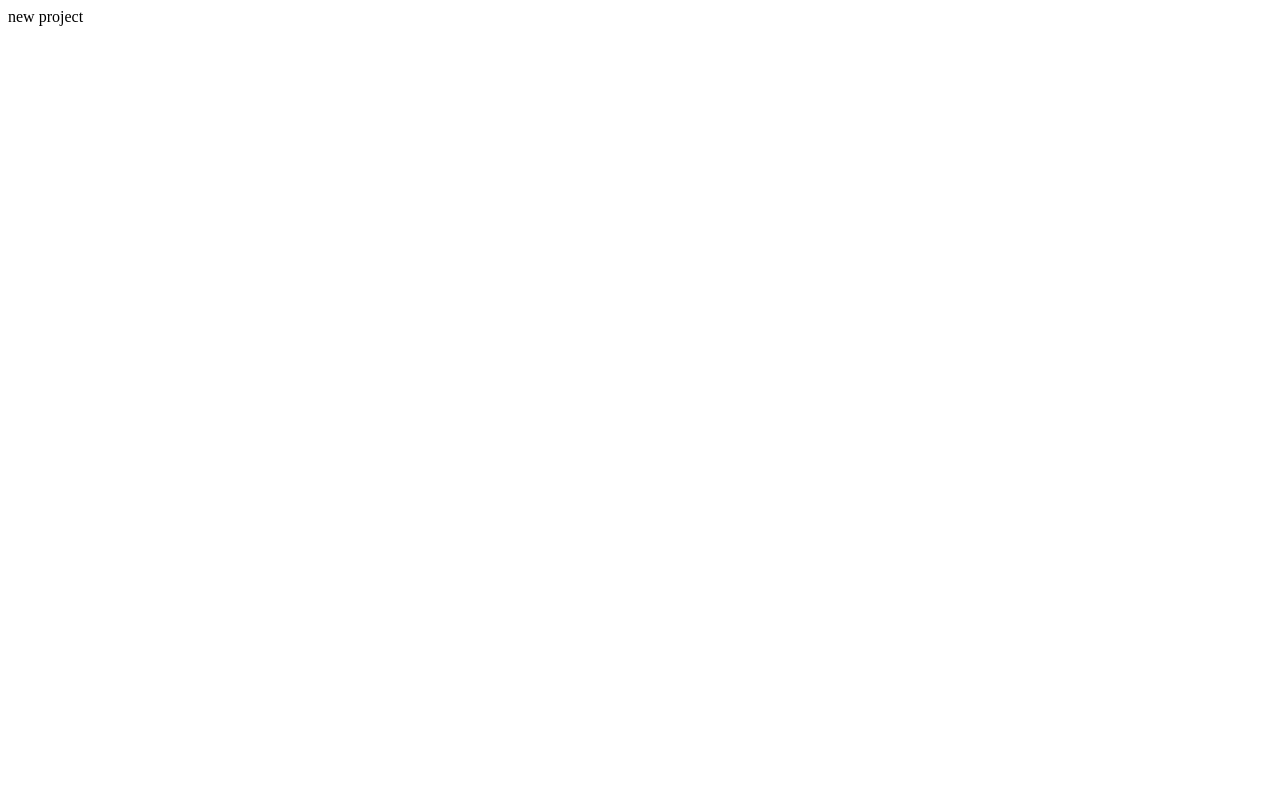
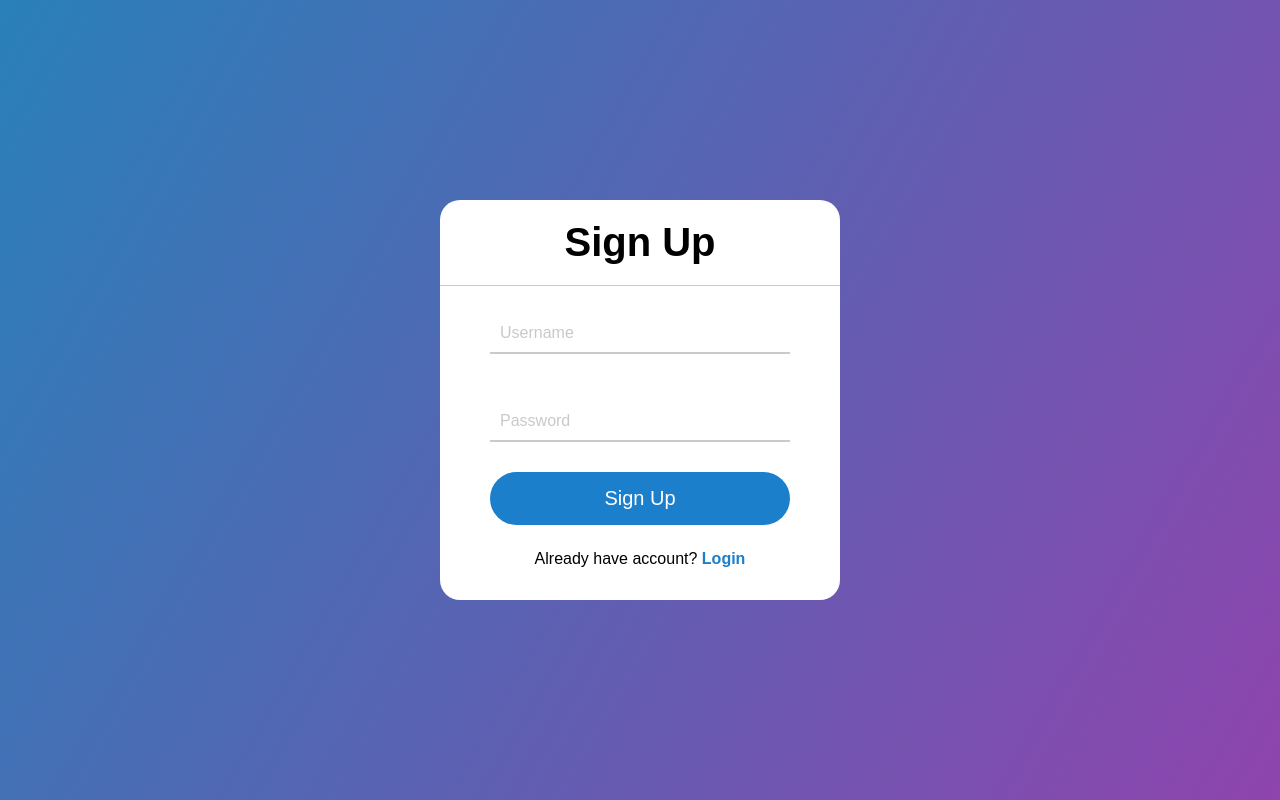
Before and after one commit to hotsummer2626/memo_frontend, a React (Create React App) app: page / in a window 1280 px wide. Built offline with nearby package versions, Linux system fonts and the light colour scheme.

Commit message:
finish the login form ui

```diff
--- a/src/App.js
+++ b/src/App.js
@@ -1,7 +1,19 @@
 import React from "react";
+import "./App.scss";
+import styles from "./App.module.scss";
+import Login from "./components/Login/Login";
+import Content from "./components/Content/Content";
+import { Routes, Route } from "react-router-dom";
 
 const App = () => {
-  return <div>new project</div>;
+  return (
+    <div className={styles.container}>
+      <Routes>
+        <Route path="/" element={<Login />} />
+        <Route path="/content" element={<Content />} />
+      </Routes>
+    </div>
+  );
 };
 
 export default App;
--- /dev/null
+++ b/src/App.module.scss
@@ -0,0 +1,7 @@
+.container {
+  display: flex;
+  justify-content: center;
+  align-items: center;
+  width: 100vw;
+  height: 100vh;
+}
--- /dev/null
+++ b/src/App.scss
@@ -0,0 +1,14 @@
+* {
+  margin: 0;
+  padding: 0;
+  box-sizing: border-box;
+}
+
+body {
+  font-family: Arial, Helvetica, sans-serif;
+  background: linear-gradient(120deg, #2980b9, #8e44ad);
+}
+
+ul {
+  list-style: none;
+}
--- /dev/null
+++ b/src/components/Content/Content.jsx
@@ -0,0 +1,8 @@
+import React from "react";
+import styles from "./Content.module.scss";
+
+const Content = () => {
+  return <div>this is content page!!!</div>;
+};
+
+export default Content;
--- /dev/null
+++ b/src/components/Login/Login.jsx
@@ -0,0 +1,73 @@
+import React, { useState } from "react";
+import styles from "./Login.module.scss";
+
+const Login = () => {
+  const [activeInput, setActiveInput] = useState({
+    username: false,
+    password: false,
+  });
+  const [formData, setFormData] = useState({
+    username: "",
+    password: "",
+  });
+  const [isLoginForm, setIsLoginForm] = useState(false);
+  const onFocusHandler = (inputName) => () =>
+    setActiveInput({ ...activeInput, [inputName]: true });
+  const onBlurHandler = (inputName) => (e) => {
+    if (e.target.value === "") {
+      setActiveInput({ ...activeInput, [inputName]: false });
+    }
+  };
+  const onChangeHandler = (inputName) => (e) =>
+    setFormData({ ...formData, [inputName]: e.target.value });
+
+  const onSubmitHandler = (e) => {
+    e.preventDefault();
+  };
+
+  return (
+    <div className={styles.container}>
+      <h2>{isLoginForm ? "Login" : "Sign Up"}</h2>
+      <form onSubmit={onSubmitHandler}>
+        <label
+          htmlFor="username"
+          className={activeInput.username ? styles.active : ""}
+        >
+          Username
+        </label>
+        <input
+          type="text"
+          id="username"
+          onFocus={onFocusHandler("username")}
+          onBlur={onBlurHandler("username")}
+          onChange={onChangeHandler("username")}
+          className={activeInput.username ? styles.active : ""}
+        />
+        <label
+          htmlFor="password"
+          className={activeInput.password ? styles.active : ""}
+        >
+          Password
+        </label>
+        <input
+          type="text"
+          id="password"
+          onFocus={onFocusHandler("password")}
+          onBlur={onBlurHandler("password")}
+          onChange={onChangeHandler("password")}
+          className={activeInput.password ? styles.active : ""}
+        />
+        <button>{isLoginForm ? "Login" : "Sign Up"}</button>
+      </form>
+      <div className={styles.reminder}>
+        <span>{isLoginForm ? "Not a member?" : "Already have account?"}</span>
+        &nbsp;
+        <span onClick={() => setIsLoginForm(!isLoginForm)}>
+          {isLoginForm ? "Signup" : "Login"}
+        </span>
+      </div>
+    </div>
+  );
+};
+
+export default Login;
--- /dev/null
+++ b/src/components/Login/Login.module.scss
@@ -0,0 +1,59 @@
+.container {
+  width: 400px;
+  height: 400px;
+  background: #fff;
+  border-radius: 20px;
+  h2 {
+    text-align: center;
+    font-size: 40px;
+    border-bottom: 1px solid rgb(201, 201, 201);
+    padding: 20px;
+  }
+  form {
+    display: flex;
+    flex-direction: column;
+    padding: 10px 50px;
+    label {
+      color: rgb(201, 201, 201);
+      transform: translate(10px, 28px);
+      transition: all 0.3s;
+      &.active {
+        color: #1b7fcb;
+        transform: translate(0);
+      }
+    }
+    input {
+      outline: none;
+      border: none;
+      border-bottom: 2px solid rgb(201, 201, 201);
+      height: 40px;
+      font-size: 20px;
+      margin-bottom: 30px;
+      padding: 0 10px;
+      transition: all 0.3s;
+      &.active {
+        border-bottom: 2px solid #1b7fcb;
+      }
+    }
+    button {
+      background: #1b7fcb;
+      border: none;
+      font-size: 20px;
+      color: #fff;
+      padding: 15px 0;
+      border-radius: 50px;
+      margin-bottom: 15px;
+      cursor: pointer;
+    }
+  }
+  .reminder{
+    text-align: center;
+    span{
+      &:last-child{
+        color: #1b7fcb;
+        font-weight: bold;
+        cursor: pointer;
+      }
+    }
+  }
+}
--- a/src/index.js
+++ b/src/index.js
@@ -1,6 +1,11 @@
 import React from "react";
 import ReactDOM from "react-dom/client";
 import App from "./App";
+import { BrowserRouter } from "react-router-dom";
 
 const root = ReactDOM.createRoot(document.getElementById("root"));
-root.render(<App />);
+root.render(
+  <BrowserRouter>
+    <App />
+  </BrowserRouter>
+);
--- /dev/null
+++ b/src/store/index.js
@@ -0,0 +1 @@
+import {} from '';
```
Also changed, not shown: package.json (+7 -0 lines), src/components/Content/Content.module.scss (added), src/store/apis/user.js (added), 1 other file (tests, documents, lock files or other folders).
